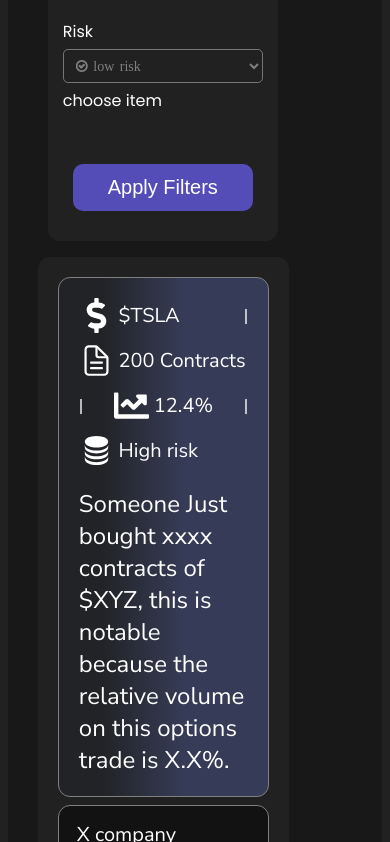
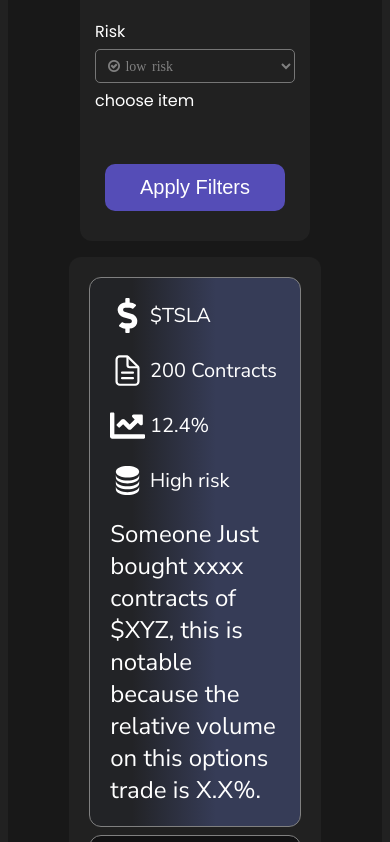
Before and after one commit to mahmoud-mohamed01/UITask, a React (Create React App) app: page / in a window 390 px wide. Shown: the part 1342-2184 px from the top of the page. Built offline with nearby package versions, Linux system fonts and the light colour scheme.

Commit message:
Update Alerts.css

```diff
--- a/src/Pages/Alerts/Alerts.css
+++ b/src/Pages/Alerts/Alerts.css
@@ -108,17 +108,16 @@
 }
 
 @media (max-width: 600px) {
-  .alerts {
-    flex-wrap: wrap;
+ .alerts {
+    flex-direction: column;
+    align-items: center;
   }
   .alerts-icons {
-    flex-wrap: wrap;
-    gap: 10px;
+    flex-direction: column;
+    align-items: flex-start;
+    gap: 20px;
   }
-  .seprate {
+  .alerts-icons .seprate {
     display: none;
   }
-  .filters {
-    margin-left: 10px;
-  }
 }
```
